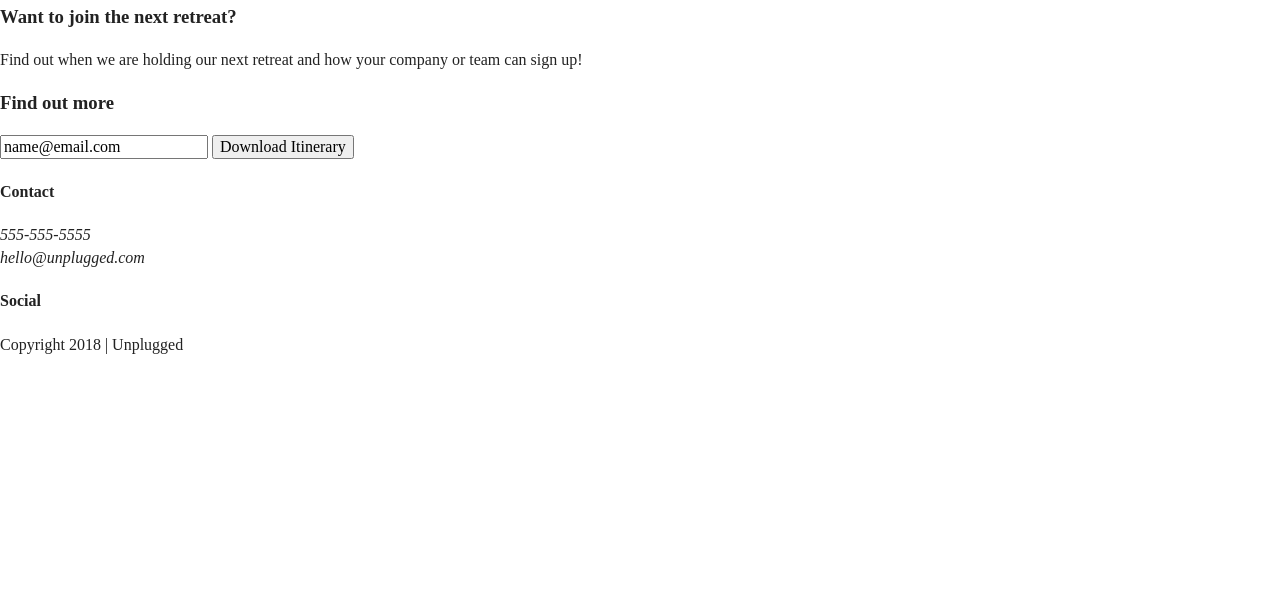
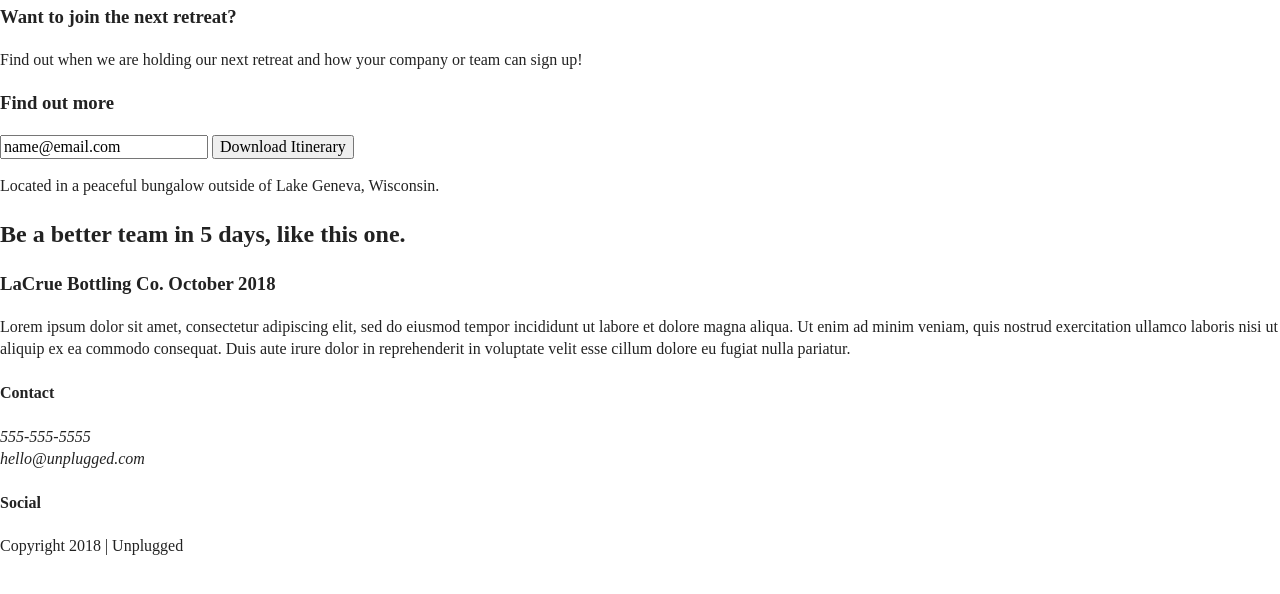
Before and after one commit to RayMurray/html5-boilerplate_v8.0.0, a website: page homepage/index.html in a window 1280 px wide. Shown: the part 168-762 px from the top of the page. Drawn offline with nearby package versions, Linux system fonts and the light colour scheme; files that its build step writes are made by us from their sources.

Commit message:
added to the homepage

```diff
--- a/homepage/index.html
+++ b/homepage/index.html
@@ -63,6 +63,35 @@
       </div>
       <!-- aside content wrapper ends -->
     </aside>
+    <section class="features">
+      <div class="content-wrapper">
+        <!-- Add your Features content here -->
+        <section class="features">
+  <div class="content-wrapper">
+    <!-- Add your Features content here -->
+  </div>
+</section>
+      </div>
+    </section>
+    <article>
+      <p class="fontawesome-icon"></p>
+      <p class="features-item-description">Located in a peaceful bungalow outside of Lake Geneva, Wisconsin.</p>
+  </article>
+  <section class="reviews">
+    <div class="content-wrapper">
+      <h2>Be a better team in 5 days, like this one.</h2>
+      <article>
+        <div>
+          <h3>LaCrue Bottling Co. October 2018</h3>
+          <p>
+            Lorem ipsum dolor sit amet, consectetur adipiscing elit, sed do eiusmod tempor incididunt ut labore et dolore magna aliqua. Ut enim ad minim veniam, quis nostrud exercitation ullamco laboris nisi ut aliquip ex ea commodo consequat. Duis aute irure dolor
+            in reprehenderit in voluptate velit esse cillum dolore eu fugiat nulla pariatur.
+          </p>
+        </div>
+      </article>
+    </div>
+  </section>
+
 
   </main>
   <!-- main wrapper -->
```
